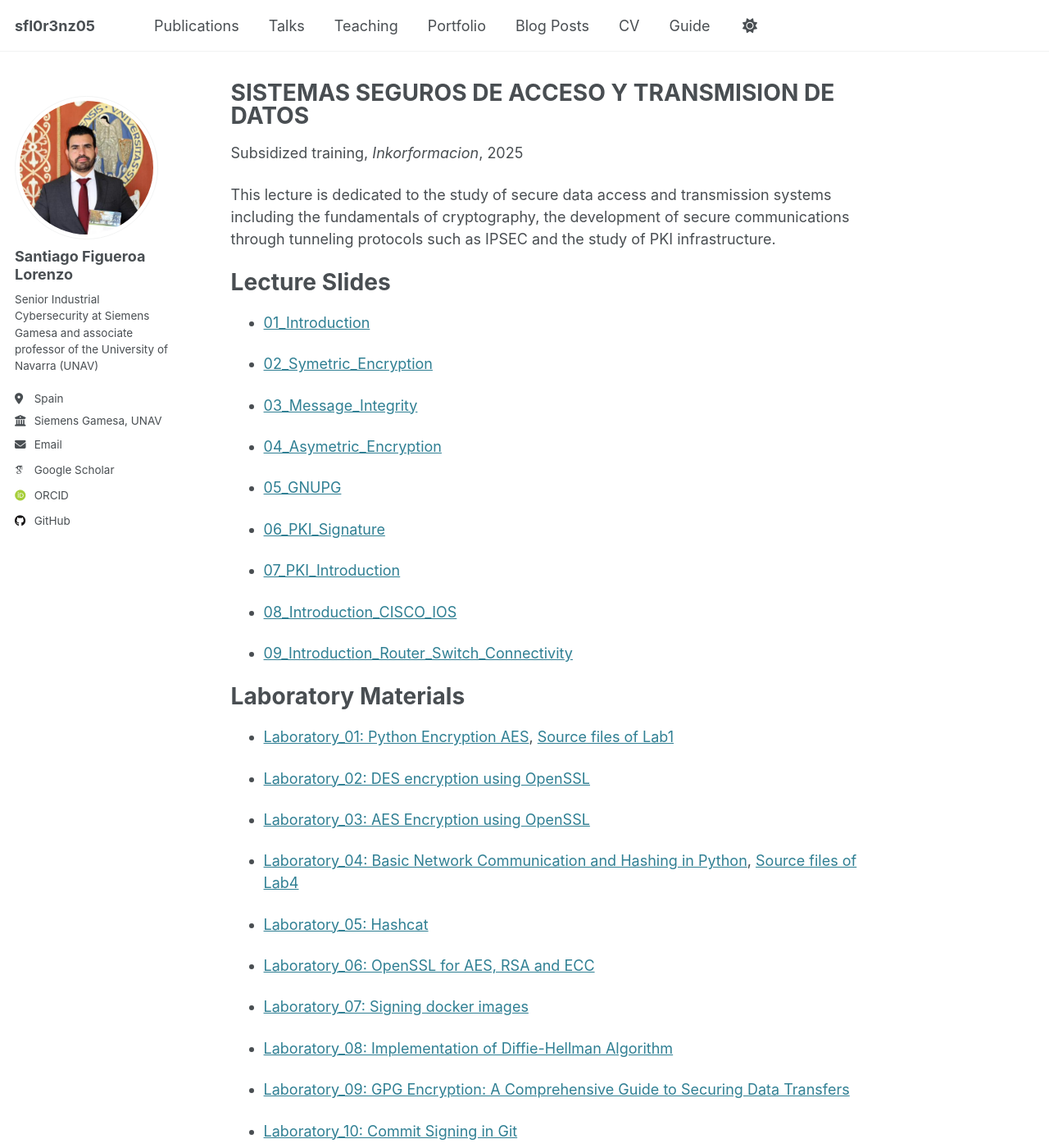
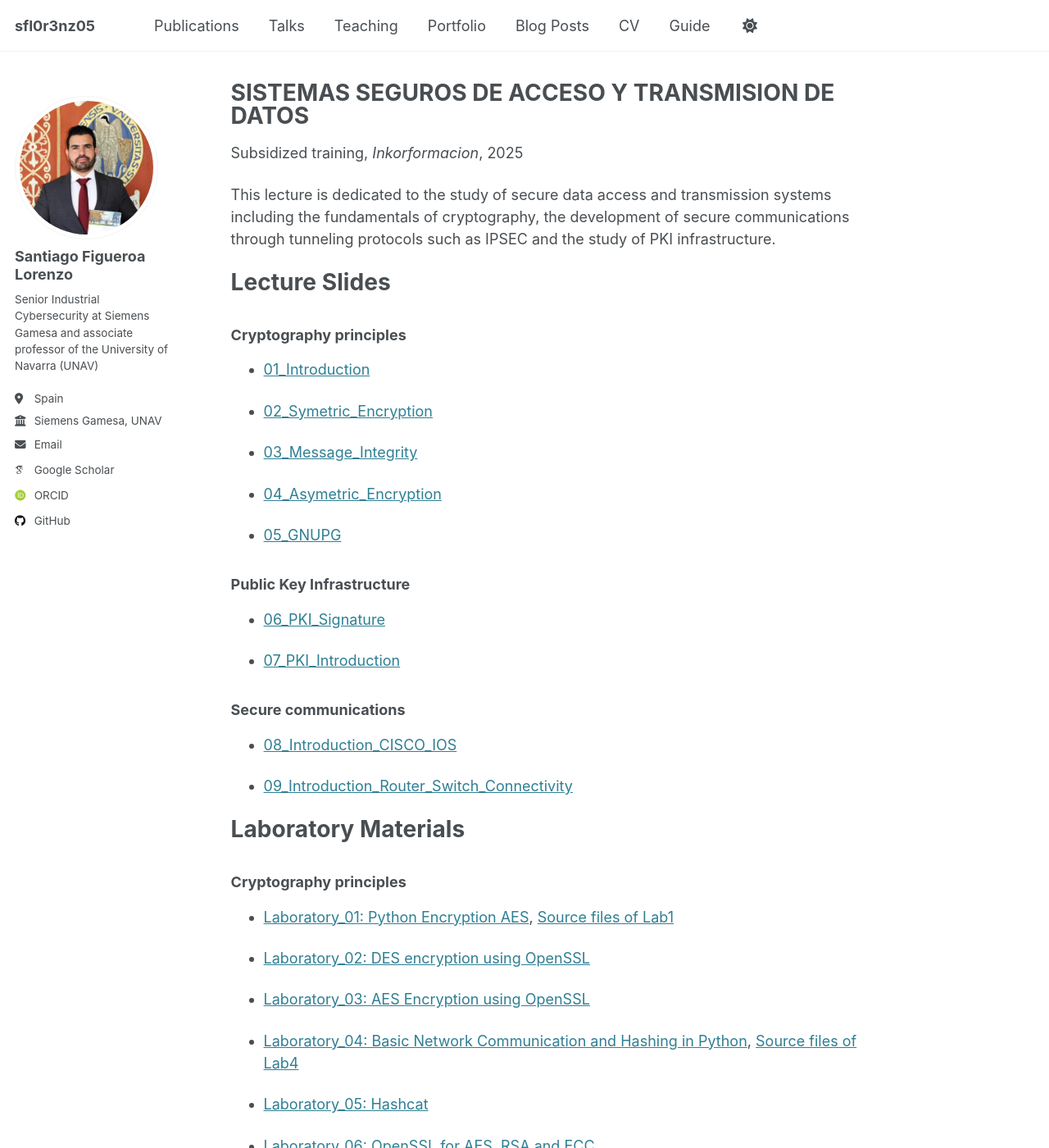
Before and after one commit to sfl0r3nz05/sfl0r3nz05.github.io, a Jekyll site: the page built from _teaching/2025-spring-1.md, in a window 1280 px wide and 1400 px high. Shown: the whole window at 82% size. Built offline with Jekyll 4.4.1, drawn with Linux system fonts in a browser that asks for light colours; some web fonts are replaced; some of the changed text lies outside the part shown.

Commit message:
update laboratory 17/18

```diff
--- a/_teaching/2025-spring-1.md
+++ b/_teaching/2025-spring-1.md
@@ -12,6 +12,9 @@ This lecture is dedicated to the study of secure data access and transmission sy
 
 Lecture Slides
 ======
+
+### Cryptography principles
+
 - [01_Introduction](https://sfl0r3nz05.github.io/files/slides/01_INTRODUCTION.pdf)
 
 - [02_Symetric_Encryption](https://sfl0r3nz05.github.io/files/slides/02_SYMETRIC_ENCRYPTION.pdf)
@@ -22,9 +25,13 @@ Lecture Slides
 
 - [05_GNUPG](https://sfl0r3nz05.github.io/files/slides/05_GNUPG.pdf)
 
+### Public Key Infrastructure
+
 - [06_PKI_Signature](https://sfl0r3nz05.github.io/files/slides/06_LA_FIRMA_PKI.pdf)
 
 - [07_PKI_Introduction](https://sfl0r3nz05.github.io/files/slides/07_PKI_Introduction.pdf)
+
+### Secure communications
 
 - [08_Introduction_CISCO_IOS](https://youtu.be/klcpoWUwj2w?feature=shared)
 
@@ -32,6 +39,8 @@ Lecture Slides
 
 Laboratory Materials
 ======
+
+### Cryptography principles
 
 - [Laboratory_01: Python Encryption AES](https://sfl0r3nz05.github.io/files/labs/Laboratory_01.pdf), [Source files of Lab1](https://github.com/sfl0r3nz05/Lectures_Lab/tree/master/Secure_Access_Systems_and_Data_Transmission/lab1/lab1.md)
 
@@ -55,6 +64,8 @@ Laboratory Materials
 
 - [Laboratory_11: Test of crypto](https://forms.gle/TQnMCPsZ6xFjfWre7)
 
+### Public Key Infrastructure
+
 - [Laboratory_12: Self-Signed Certificates and MiTM Detection](https://sfl0r3nz05.github.io/files/labs/Laboratory_12.pdf)
 
 - [Laboratory_13: SSL/TLS Security Assessment using sslscan](https://sfl0r3nz05.github.io/files/labs/Laboratory_13.pdf)
@@ -64,6 +75,8 @@ Laboratory Materials
 - [Laboratory_15: Mounting a Certificate Authority and perform a secure automated certificate management](https://sfl0r3nz05.github.io/files/labs/Laboratory_15.pdf)
 
 - [Laboratory_16: Test of PKI](https://forms.gle/LVDBiT5PNovznpWQA)
+
+### Secure communications
 
 - [Laboratory_17: CISCO IOS Introduction](https://sfl0r3nz05.github.io/files/labs/Laboratory_17.pdf), [Source](https://sfl0r3nz05.github.io/files/labs/01_Navegando_en_el_IOS.pka)
 
```
